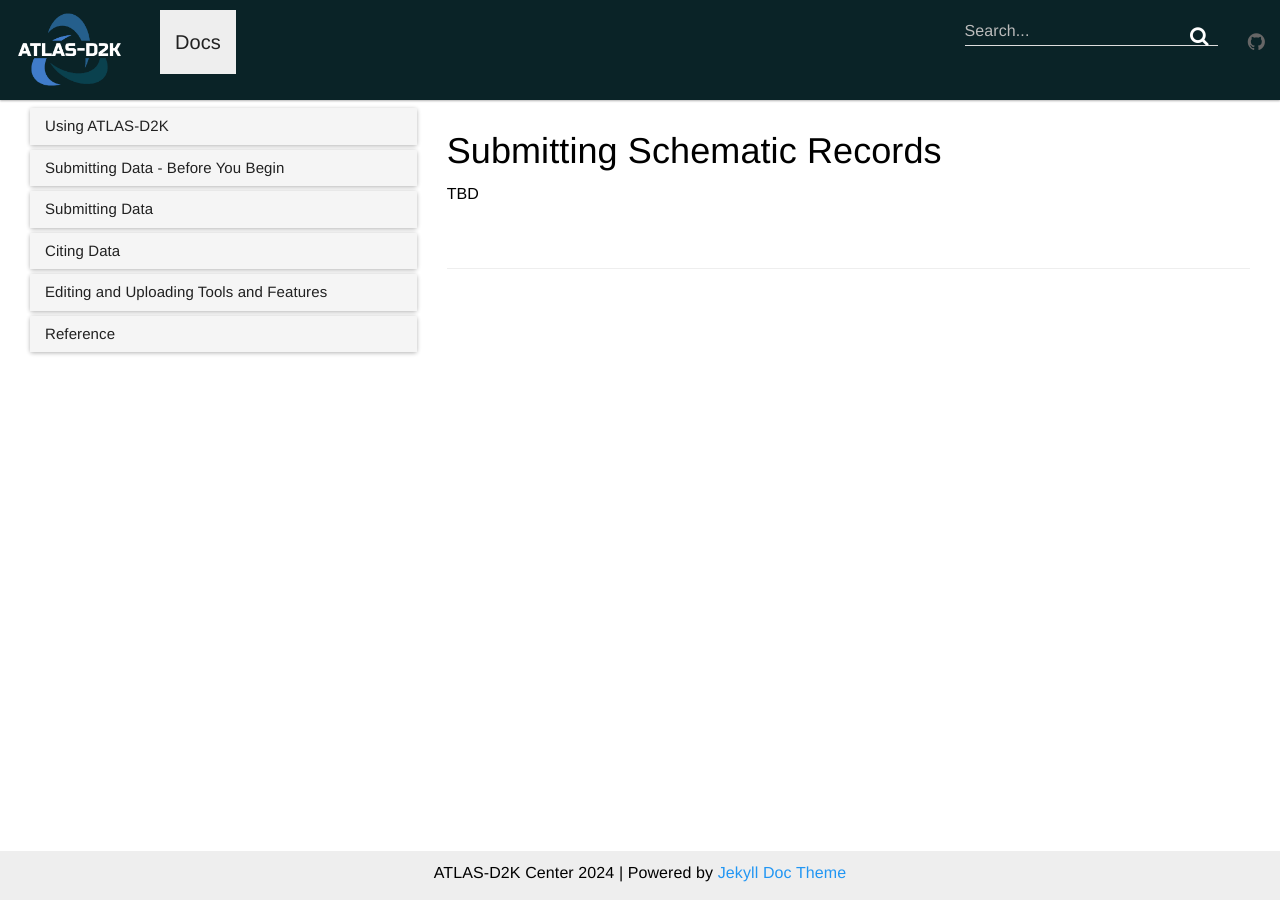
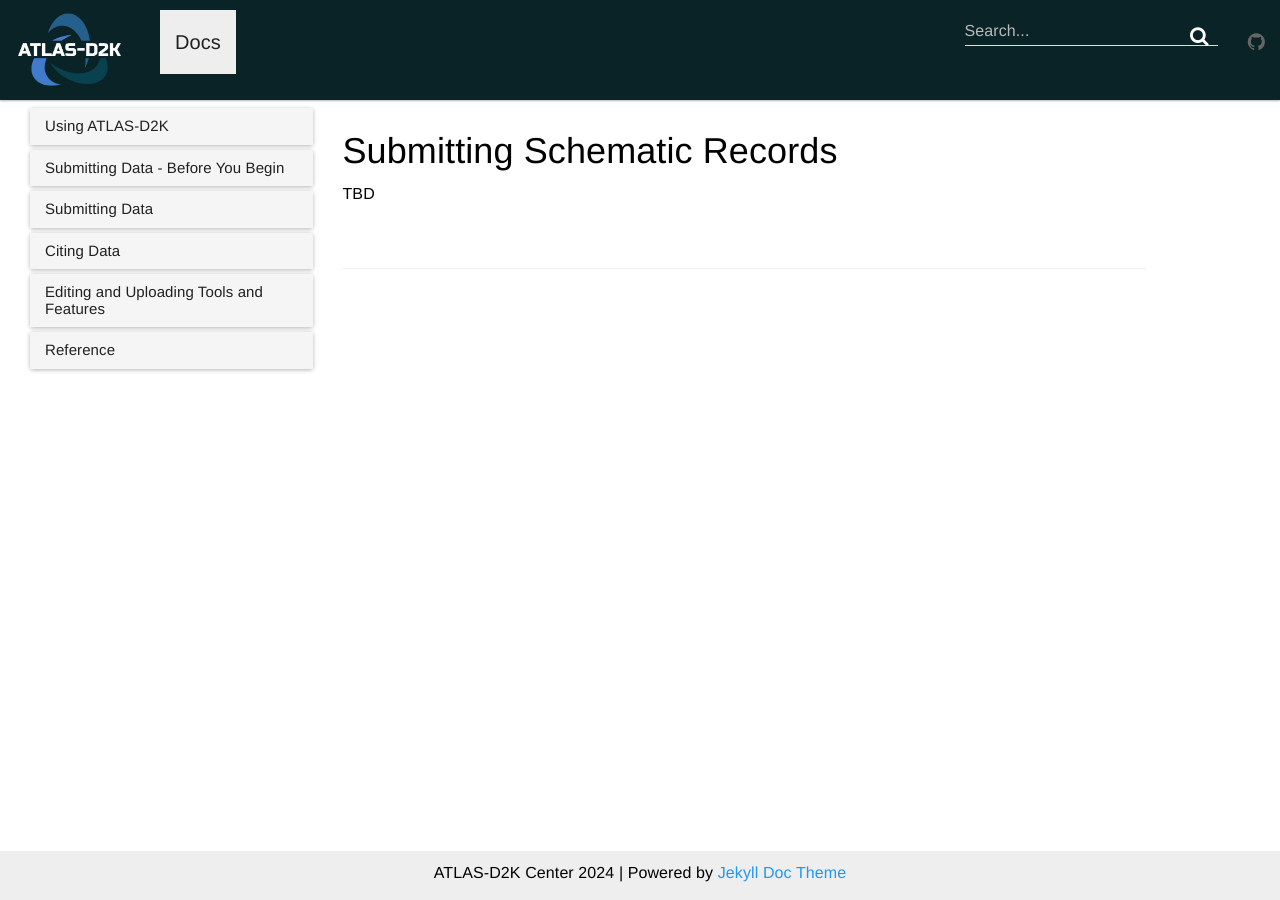
Before and after one commit to informatics-isi-edu/atlas-d2k-docs, a Jekyll site: the page built from docs/_docs/submitting_data/submitting-schematics.md, in a window 1280 px wide. Built offline with Jekyll 4.4.1, drawn with Linux system fonts in a browser that asks for light colours.

Commit message:
adjusting layout a bit

```diff
--- a/docs/_layouts/docs.html
+++ b/docs/_layouts/docs.html
@@ -4,7 +4,7 @@
 
 <div class="container-fluid">
     <div class="row">
-        <div class="col-md-4">
+        <div class="col-md-3">
           {% include docs_nav.html %}
         </div>
 
@@ -19,6 +19,7 @@
             <hr>
             {% include section_nav.html %}
         </div>
-
+        <div class="col-md-1">
+          </div>
     </div>
 </div>
```
